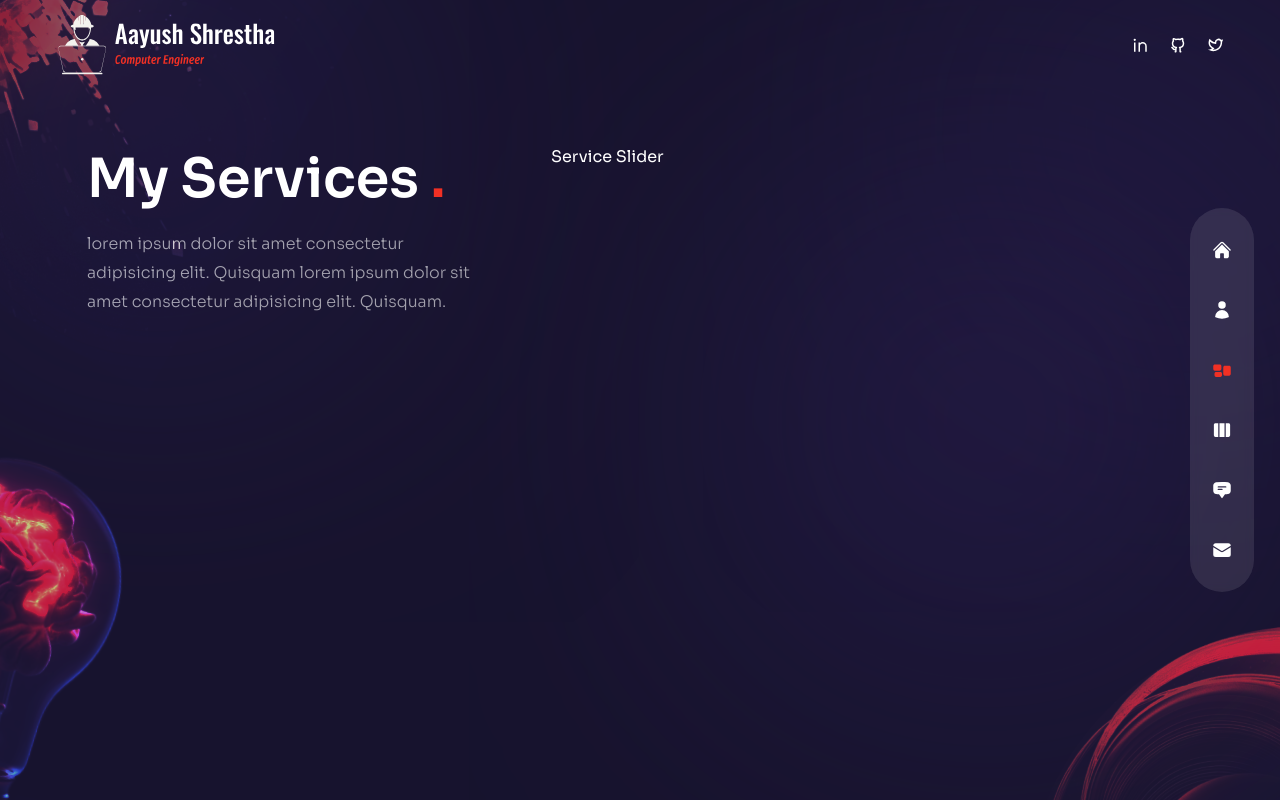
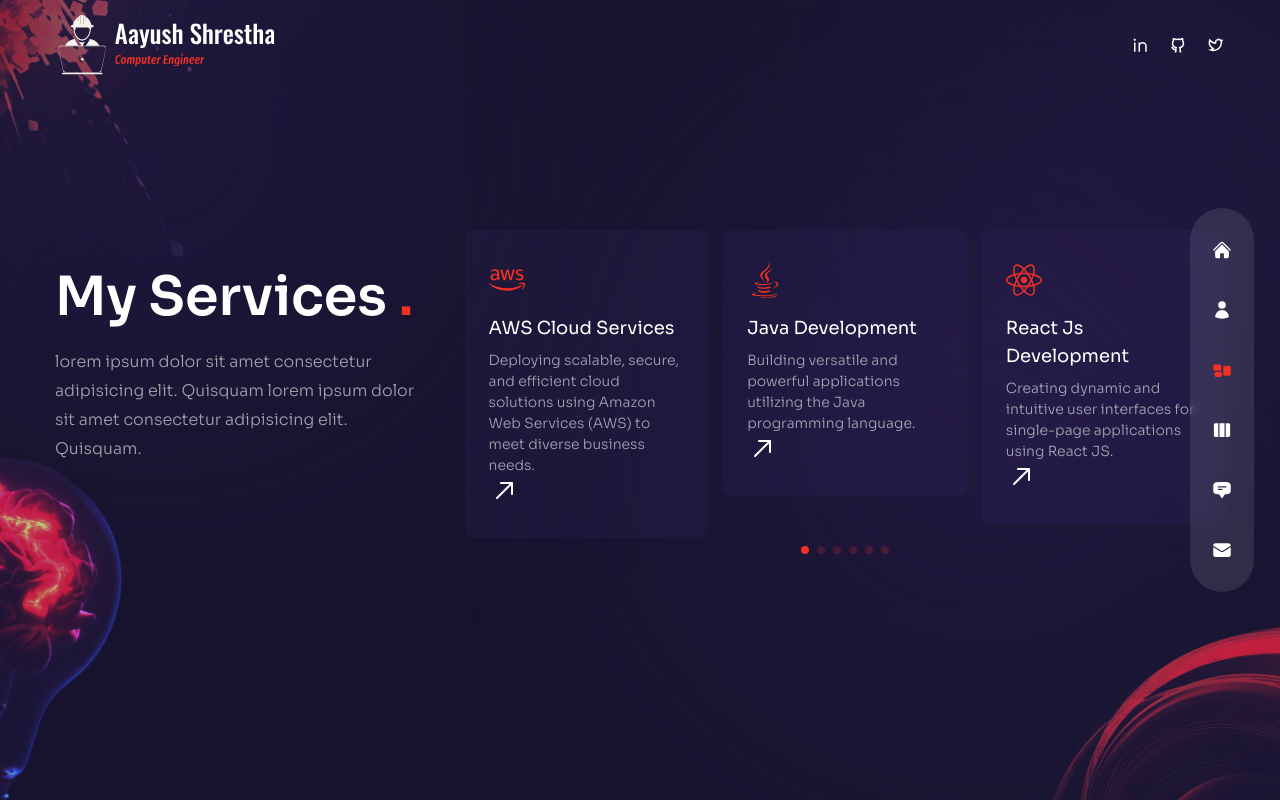
Before and after one commit to aayush105/portfolio, a Next.js app: page /services in a window 1280 px wide. Built offline with nearby package versions, Linux system fonts and the light colour scheme.

Commit message:
feat: complete service section and about section

```diff
--- a/components/ServiceSlider.js
+++ b/components/ServiceSlider.js
@@ -1,6 +1,122 @@
+// import swiper react components
+import { Swiper, SwiperSlide } from "swiper/react";
+
+// import swiper styles
+import "swiper/css";
+import "swiper/swiper.min.css";
+import "swiper/css/free-mode";
+import "swiper/css/pagination";
+
+// icons
+import {
+  RxCrop,
+  RxPencil2,
+  RxDesktop,
+  RxReader,
+  RxRocket,
+  RxArrowTopRight,
+} from "react-icons/rx";
+import {
+  FaReact,
+  FaJava,
+  FaAws,
+} from "react-icons/fa";
+import { SiNextdotjs, SiXdadevelopers } from "react-icons/si";
+// import required module
+import SwiperCore, { Pagination } from "swiper";
+
+// initialize Swiper core modules
+SwiperCore.use([Pagination]);
+
+// data
+export const serviceData = [
+  {
+    icon: <FaAws />,
+    title: 'AWS Cloud Services',
+    description: 'Deploying scalable, secure, and efficient cloud solutions using Amazon Web Services (AWS) to meet diverse business needs.',
+  },
+  {
+    icon: <FaJava />,
+    title: 'Java Development',
+    description: 'Building versatile and powerful applications utilizing the Java programming language.',
+  },
+  {
+    icon: <FaReact />,
+    title: 'React Js Development',
+    description: 'Creating dynamic and intuitive user interfaces for single-page applications using React JS.',
+  },
+  {
+    icon: <SiNextdotjs />,
+    title: 'Next Js Development',
+    description: 'Developing modern and efficient web applications with server-side rendering using Next.js.',
+  },
+  {
+    icon: <SiXdadevelopers />,
+    title: 'Competitive Programming',
+    description: 'Solving algorithmic challenges with a focus on efficient coding, problem-solving, and designing optimized algorithms.',
+  },
+  {
+    icon: <RxReader />,
+    title: 'Copywriting',
+    description: 'Crafting engaging and persuasive written content tailored for diverse platforms and audience engagement purposes.',
+  },
+  {
+    icon: <RxPencil2 />,
+    title: 'Design',
+    description: 'Creating visually appealing designs for digital interfaces, print materials, and brand identity.',
+  },
+  {
+    icon: <RxRocket />,
+    title: 'SEO',
+    description: 'Improving online visibility through strategic optimization, increasing organic traffic in search engine results.',
+  },
+];
+
 
 const ServiceSlider = () => {
-  return <div>Service Slider</div>;
+
+  return (
+    <Swiper
+      breakpoints={{
+        320: {
+          slidesPerView: 1,
+          spaceBetween: 15,
+        },
+        640: {
+          slidesPerView: 3,
+          spaceBetween: 15,
+        },
+      }}
+      freeMode={true}
+      pagination={{
+        clickable: true,
+      }}
+      className='h-[240px] sm:h-[340px]'
+    >
+      {
+        serviceData.map((item, index) => {
+          return (
+            <SwiperSlide key={index}>
+              <div className=" bg-[rgba(65,47,123,0.15)] h-max rounded-lg px-6 py-8 flex
+              sm:flex-col gap-x-6 sm:gap-x-0 group cursor-pointer hover:bg-[rgba(89,65,169,0.15)]">
+                {/* icon */}
+                <div className="text-4xl text-accent mb-4">{item.icon}</div>
+                {/* title and description */}
+                <div className="mv-8">
+                  <div className="mb-2 text-lg">{item.title}</div>
+                  <p className="max-w-[350px] overflow-hidden text-sm leading-normal">{item.description}</p>
+                </div>
+                {/* arrow */}
+                <div className="text-3xl">
+                  <RxArrowTopRight className="group-hover:rotate-45 group-hover:text-accent transition-all duration-300" />
+                </div>
+              </div>
+            </SwiperSlide>
+          )
+        })
+      }
+    </Swiper>
+  );
 };
 
 export default ServiceSlider;
--- a/components/Transition.js
+++ b/components/Transition.js
@@ -24,19 +24,19 @@ const Transition = () => {
       className='fixed top-0 bottom-0 right-full w-screen
       h-screen z-30 bg-[#2e2257]' variants={transitionVariants}
       initial="initial" animate="animate" exit="exit"
-      transition={{ delay: 0.2, duration:0.6, ease: 'easeInOut' }}>
+      transition={{ delay: 0.1, duration:0.4, ease: 'easeInOut' }}>
       </motion.div>
       <motion.div
       className='fixed top-0 bottom-0 right-full w-screen
       h-screen z-20 bg-[#3b2d71]' variants={transitionVariants}
       initial="initial" animate="animate" exit="exit"
-      transition={{ delay: 0.4, duration:0.6, ease: 'easeInOut' }}>
+      transition={{ delay: 0.2, duration:0.4, ease: 'easeInOut' }}>
       </motion.div>
       <motion.div
       className='fixed top-0 bottom-0 right-full w-screen
       h-screen z-10 bg-[#4b3792]' variants={transitionVariants}
       initial="initial" animate="animate" exit="exit"
-      transition={{ delay: 0.6, duration:0.6, ease: 'easeInOut' }}>
+      transition={{ delay: 0.3, duration:0.4, ease: 'easeInOut' }}>
       </motion.div>
 
     </>
--- a/pages/index.js
+++ b/pages/index.js
@@ -27,8 +27,8 @@ const Home = () => {
           exit="hidden"
           className='h1'
         >
-          Transforming Ideas <br /> Into {' '}
-          <span className='text-accent'>Digital Reality</span>
+          I&apos;m a <br /> Web {' '}
+          <span className='text-accent'>Developer.</span>
         </motion.h1>
         {/* subtitle */}
         <motion.p
@@ -38,7 +38,7 @@ const Home = () => {
           exit="hidden"
           className='max-w-sm xl:max-w-xl mx-auto xl:mx-0 mb-10 xl:mb-16'
         >
-          lorem ipsum dolor sit amet, consectetur adipiscing elit. lorem ipsum dolor sit amet, consectetur adipiscing elit. lorem ipsum dolor sit amet, consectetur adipiscing elit.
+          Crafting seamless digital experiences with a passion for clean code and innovative design. Transforming ideas into responsive and user-friendly websites that leave a lasting impression. Explore my work and witness the fusion of creativity and technical expertise.
         </motion.p>
         {/* btn */}
         <div className='flex justify-center xl:hidden relative'>
--- a/pages/services/index.js
+++ b/pages/services/index.js
@@ -1,42 +1,3 @@
-// icons
-import {
-  RxCrop,
-  RxPencil2,
-  RxDesktop,
-  RxReader,
-  RxRocket,
-} from "react-icons/rx";
-
-
-// data
-export const serviceData = [
-  {
-    icon: <RxCrop />,
-    title: 'Branding',
-    description: 'Lorem ipsum dolor sit amet, consectetur adipiscing elit.',
-  },
-  {
-    icon: <RxPencil2 />,
-    title: 'Design',
-    description: 'Lorem ipsum dolor sit amet, consectetur adipiscing elit.',
-  },
-  {
-    icon: <RxDesktop />,
-    title: 'Development',
-    description: 'Lorem ipsum dolor sit amet, consectetur adipiscing elit.',
-  },
-  {
-    icon: <RxReader />,
-    title: 'Copywriting',
-    description: 'Lorem ipsum dolor sit amet, consectetur adipiscing elit.',
-  },
-  {
-    icon: <RxRocket />,
-    title: 'SEO',
-    description: 'Lorem ipsum dolor sit amet, consectetur adipiscing elit.',
-  },
-];
-
 // components
 import ServiceSlider from "../../components/ServiceSlider";
 import Bulb from "../../components/Bulb";
@@ -46,24 +7,41 @@ import Circles from "../../components/Circles";
 import { motion } from "framer-motion";
 import { fadeIn } from "../../variants";
 
-
 const Services = () => {
   return (
-    <div className='h-full bg-primary/30 py-36 flex'>
+    <div className='h-full bg-primary/30 py-32 flex justify-center items-center'>
       <Circles />
       <div className='container mx-auto'>
         <div className='flex flex-col xl:flex-row gap-x-8'>
           {/* text */}
-          <div className='text-center flex xl:w=[30vw] flex-col lg:text-left mb-4 xl:mb-0'>
-            <h2 className='h2 xl:ml-8'>
+          <div className='text-center flex xl:w=[30vw] flex-col lg:text-left mb-4 xl:mb-0 '>
+            <motion.h2
+              variants={fadeIn('up', 0.2)}
+              initial="hidden"
+              animate="show"
+              exit="hidden"
+              className='h2 xl:mt-8'>
               My Services <span className='text-accent'>.</span>
-            </h2>
-            <p className='mb-4 max-w-[400px] mx-auto lg:mx-8'>
+            </motion.h2>
+            <motion.p
+              variants={fadeIn('up', 0.4)}
+              initial="hidden"
+              animate="show"
+              exit="hidden"
+              className='mb-4 max-w-[400px] mx-auto lg:mx-0'>
               lorem ipsum dolor sit amet consectetur adipisicing elit. Quisquam lorem ipsum dolor sit amet consectetur adipisicing elit. Quisquam.
-            </p>
+            </motion.p>
           </div>
+
           {/* slider */}
-          <ServiceSlider />
+          <motion.div
+            variants={fadeIn('down', 0.6)}
+            initial="hidden"
+            animate="show"
+            exit="hidden"
+            className="w-full xl:max-w-[65%] flex justify-center">
+            <ServiceSlider />
+          </motion.div>
         </div>
       </div>
       <Bulb />
```
Also changed, not shown: pages/about/index.js (+23 -23 lines), 1 other file (tests, documents, lock files or other folders).
